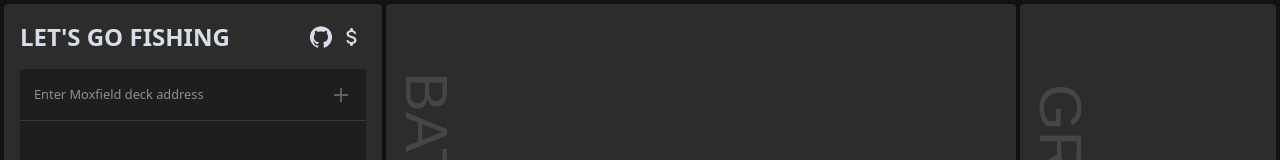
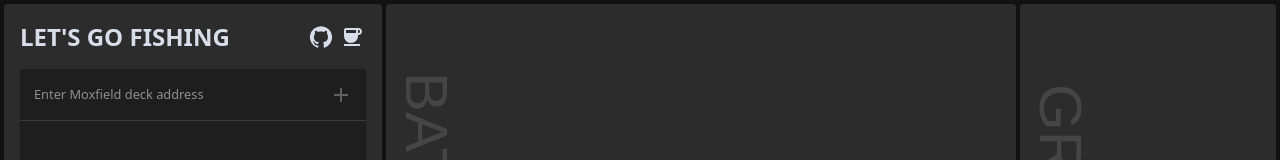
Before and after one commit to avocadianmage/lets-go-fishing, a React (Vite) app: page / in a window 1280 px wide. Shown: the top 160 px of the page. Built offline with nearby package versions, Linux system fonts and the light colour scheme.

Commit message:
update coffee button

```diff
--- a/package.json
+++ b/package.json
@@ -7,7 +7,7 @@
         "type": "git",
         "url": "https://github.com/avocadianmage/lets-go-fishing.git"
     },
-    "funding": "https://www.paypal.com/donate/?business=4PCGHAHD54RG8&no_recurring=0&currency_code=USD",
+    "funding": "https://www.paypal.com/donate/?business=4PCGHAHD54RG8&amount=3&no_recurring=0&item_name=For+coffee+%28or+server+costs%29&currency_code=USD",
     "type": "module",
     "scripts": {
         "dev": "vite",
--- a/src/components/lefter/lefter.tsx
+++ b/src/components/lefter/lefter.tsx
@@ -1,4 +1,4 @@
-import { AttachMoneyRounded, Favorite, GitHub } from '@mui/icons-material';
+import { Coffee, Favorite, GitHub } from '@mui/icons-material';
 import { Box, Divider, Paper } from '@mui/material';
 import { useEffect, useRef, useState } from 'react';
 import { STARTING_LIFE } from '../../global/constants';
@@ -104,7 +104,7 @@ export const Lefter = ({
                         <GitHub />
                     </InputButton>
                     <InputButton tooltip='Buy me a coffee' link={funding}>
-                        <AttachMoneyRounded />
+                        <Coffee />
                     </InputButton>
                 </Box>
                 <h1 style={{ marginTop: 0 }}>Let's Go Fishing</h1>
```
